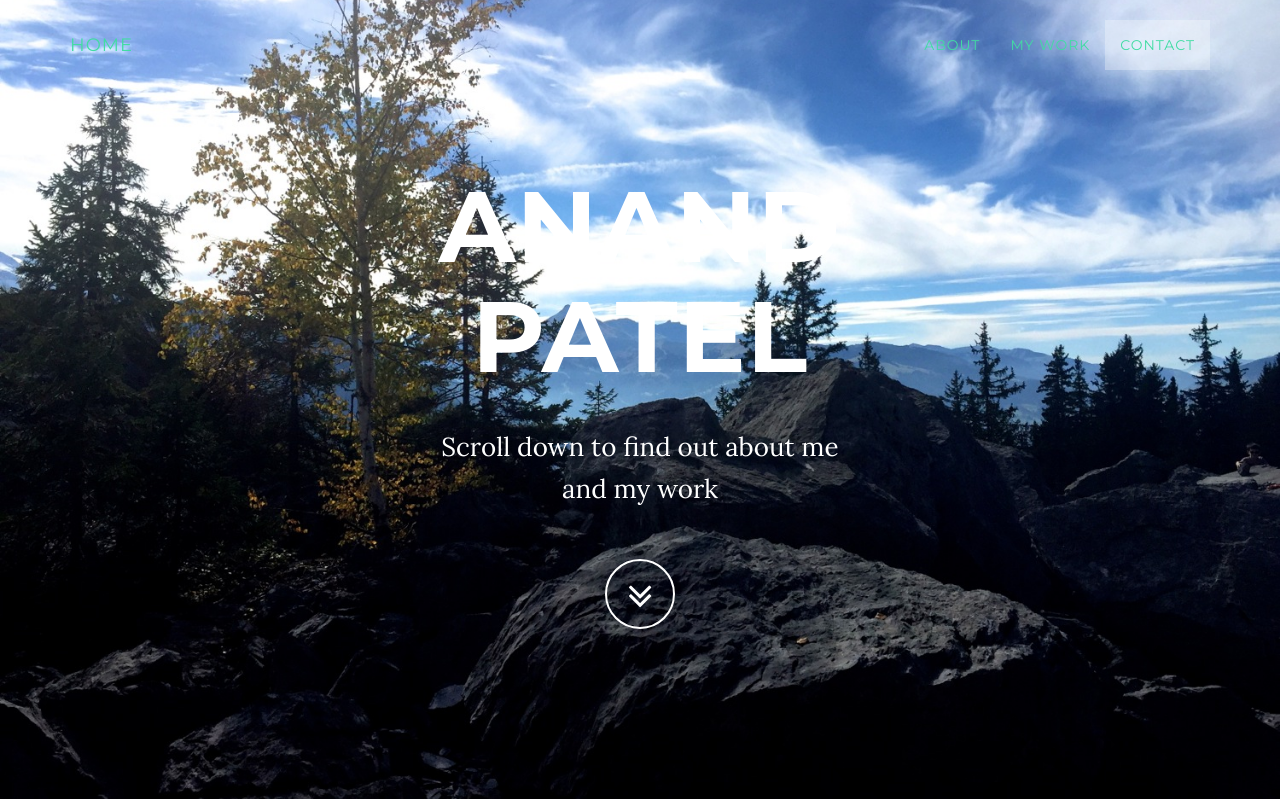
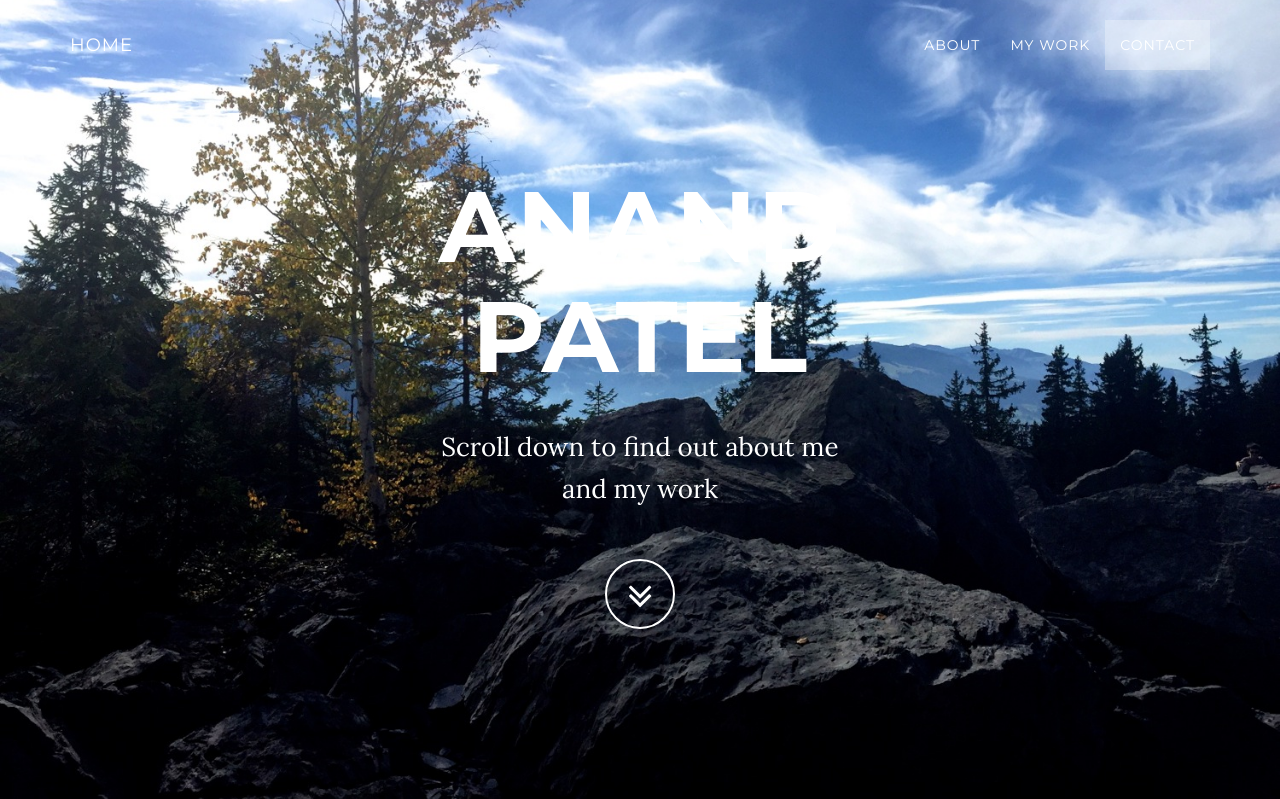
Before and after one commit to nandopatel/site, a Django app: template Webapp/templates/portfolio.html in a window 1280 px wide. Shown: the top 799 px of the page. Run offline with Django 3.2, Linux system fonts and the light colour scheme; the template is opened without the code that fills it, so the values that code supplies are empty; some libraries are stand-ins or nearby versions.

Commit message:
navbar colour change

```diff
--- a/Webapp/static/css/grayscale.css
+++ b/Webapp/static/css/grayscale.css
@@ -89,7 +89,7 @@ a:focus {
 }
 
 .navbar-custom a {
-    color: #42dca3;
+    color: #fff;
 }
 
 .navbar-custom .nav li a {
```
